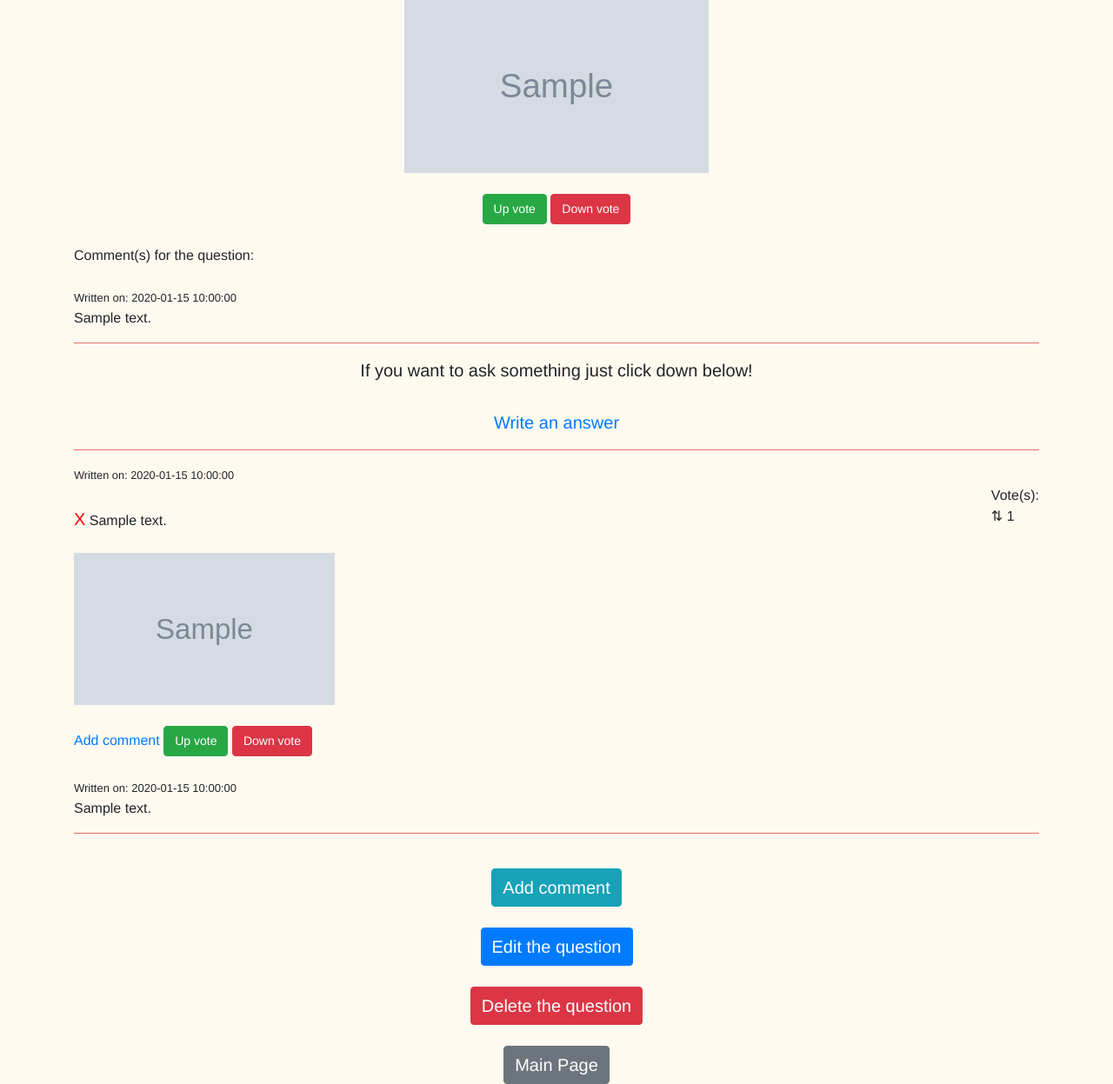
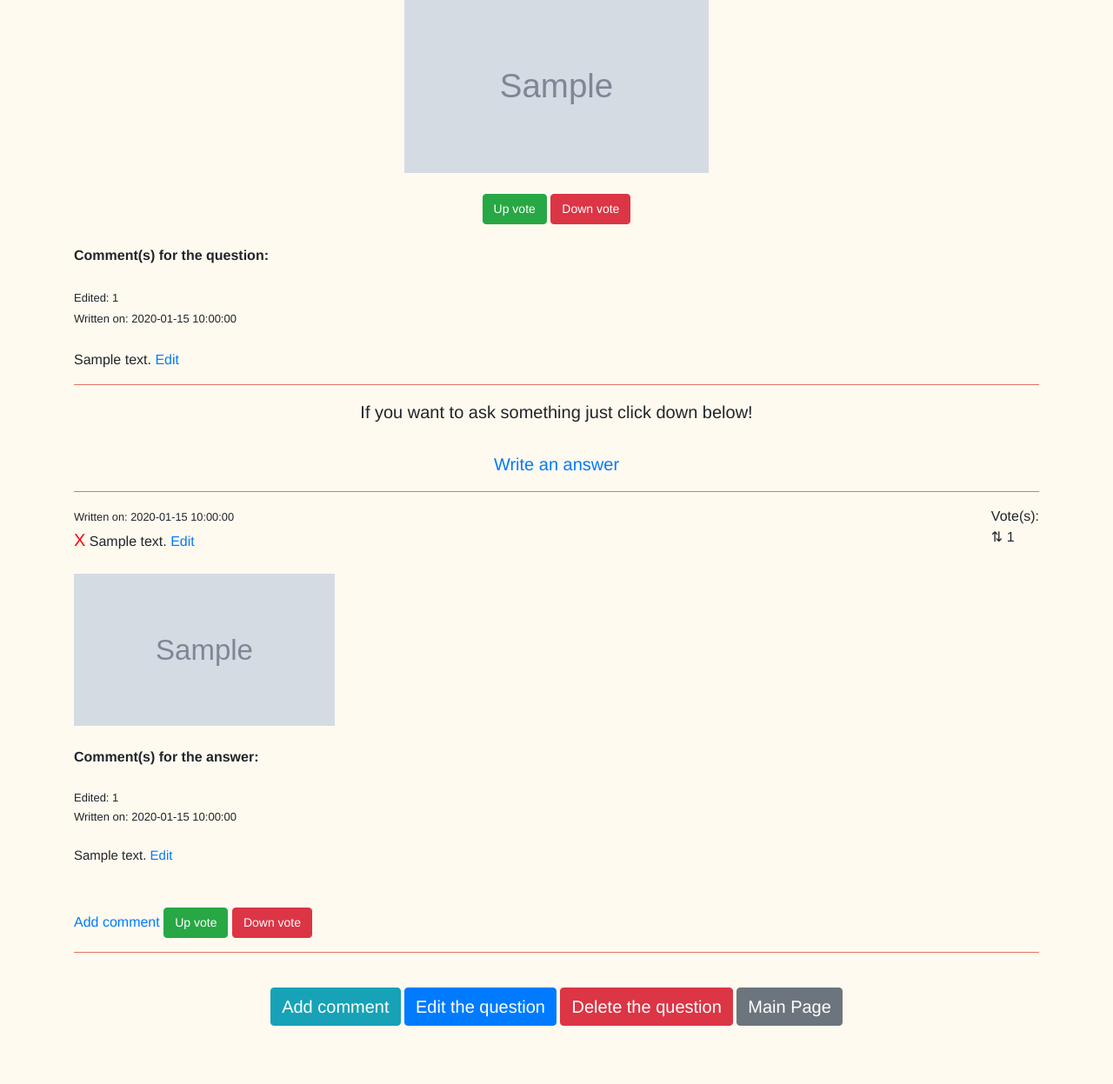
Before and after one commit to CodecoolGlobal/ask-mate-3-python-Ichy91, a Flask app: template templates/display_question.html in a window 1280 px wide. Shown: the part 129-1376 px from the top of the page at 87% size. After the commit the page ends 1309 px from the top, so only its background shows below. Run offline with Flask 2, Linux system fonts and the light colour scheme; the template is opened without the code that fills it: most values are stand-ins (such as "Sample title", 1, 10 or a date in 2020); grey boxes marked "Sample" are stand-in pictures; some libraries are stand-ins or nearby versions.

Commit message:
add comment with edit counter

```diff
--- a/server.py
+++ b/server.py
@@ -68,7 +68,7 @@ def add_new_comment_to_question(question_id):
 
         return redirect(url_for('display_post', question_id=question_id))
 
-    return render_template('add_comment.html', questions=questions, question_id=question_id)
+    return render_template('add_comment_question.html', questions=questions, question_id=question_id)
 
 
 @app.route("/question/<int:question_id>/new-answer", methods=["GET","POST"])
@@ -194,14 +194,67 @@ def add_answer_comment(answer_id):
     answers = data_handler.get_all_user_answer()
     questions = data_handler.get_all_user_answer()
 
+    for index in range(len(answers)):
+        question_id = answers[index]["question_id"]
+
     if request.method == "POST":
 
         time = now_time.strftime("%Y/%m/%d %H:%M:%S")
         message = request.form["new-comment"]
-
         data_handler.add_comment_to_answer(answer_id,message,time)
 
-    return render_template("add_comment.html", answers=answers, questions=questions)
+        return redirect(url_for("display_post", question_id=question_id))
+
+    return render_template("add_comment_answer.html", answers=answers, questions=questions, answer_id=answer_id)
+
+@app.route("/answer/<int:answer_id>/edit", methods=["GET","POST"])
+def edit_answer(answer_id):
+
+    answers = data_handler.get_all_user_answer()
+    questions = data_handler.get_all_user_answer()
+
+    for index in range(len(answers)):
+        question_id = answers[index]["question_id"]
+
+    if request.method == "POST":
+
+        message = request.form["updated-answer"]
+        data_handler.update_answer(message,answer_id)
+
+        return redirect(url_for("display_post", question_id=question_id))
+
+    return render_template("edit_answer.html", answers=answers, questions=questions, answer_id=answer_id, question_id=question_id)
+
+@app.route("/comment/<int:comment_id>/edit", methods=["GET","POST"])
+def edit_comment(comment_id):
+
+    comments = data_handler.list_all_comments()
+    questions = data_handler.get_all_user_story()
+    answers = data_handler.get_all_user_answer()
+
+    for index in range(len(answers)):
+        question_id = answers[index]["question_id"]
+
+    if request.method == "POST":
+
+        time = now_time.strftime("%Y/%m/%d %H:%M:%S")
+        message = request.form["updated-comment"]
+
+
+        for comment in comments:
+            if comment["id"] == comment_id:
+                if comment["edited_count"] == None:
+                    edit_counter = 1
+                else:
+                    edit_counter = int(comment["edited_count"]) + 1
+
+
+        data_handler.update_comment(message,time,edit_counter,comment_id)
+
+        return redirect(url_for("display_post", question_id=question_id))
+
+    return render_template("edit_comment.html", comment_id=comment_id, question_id=question_id, comments=comments,
+                           questions=questions)
 
 if __name__ == '__main__':
     app.run(
--- a/static/css/display_question.css
+++ b/static/css/display_question.css
@@ -54,13 +54,6 @@ p.add-comment-section {
     font-size:20px;
 }
 
-#delete-question {
-    font-size:20px;
-}
-
-#back-to-posts {
-    font-size:20px;
-}
 
 img {
     transition:transform 0.25s ease;
@@ -70,3 +63,7 @@ img:hover {
     -webkit-transform:scale(1.5); /* or some other value */
     transform:scale(1.5);
 }
+
+#answer-comments {
+    font-size:15px;
+}
--- a/templates/add_comment.html
+++ b/templates/add_comment_answer.html
@@ -6,7 +6,7 @@
 
 {% block content %}
 
-            <form action="" method="POST">
+            <form action="/answer/{{ answer_id }}/new-comment" method="POST">
 
                 <div class="form-group">
                     <label for="answer" id="label-comment">Comment for the answer</label><br>
--- a/templates/display_question.html
+++ b/templates/display_question.html
@@ -24,12 +24,13 @@
                 <a href="/question/{{ question.id }}/vote_down" id="question-down-vote" class="btn btn-danger">Down vote</a>
             </center>
             <br>
-            Comment(s) for the question:
+            <strong>Comment(s) for the question:</strong>
             {% for comment in question_comment %}
                 {% if question_id == comment.question_id %}
                 <div id="question-comments">
-                    <small id="question-submission_time"><br>Written on: {{ comment.submission_time }}</small>
-                    <br>{{ comment.message }}
+                    <small id="question-submission_time"><br>Edited: {{ comment.edited_count }}
+                        <br>Written on: {{ comment.submission_time }}</small><br>
+                    <br>{{ comment.message }} <a href="/comment/{{ comment.id }}/edit">Edit</a>
                 </div>
                 {% endif %}
             {% endfor %}
@@ -50,31 +51,38 @@
     <hr>
     {% for answer in answers %}
         {% if question_id == answer.question_id %}
-            <small>Written on: {{ answer.submission_time }}</small><br>
+            <small>Written on: {{ answer.submission_time }}</small>
             <small id="answer-vote-number">Vote(s):<br>⇅ {{ answer.vote_number }}</small><br>
             <a href="/answer/{{ answer.id }}/delete" id="answer-delete">X</a>
                 {{ answer.message.capitalize() }}
+            <a href="/answer/{{ answer.id }}/edit">Edit</a>
             <br>
             {% if answer.image %}
                 <br>
                 <img src="{{ answer.image }}" alt="{{ answer.image }}" id="answer-image">
                 <br>
             {% endif %}
-            <br>
+
+            <br><strong>Comment(s) for the answer:</strong>
+            {% for comment in comments %}
+                {% if answer.id == comment.answer_id %}
+
+                <div id="answer-comments">
+                    <small id="question-submission_time"><br>Edited: {{ comment.edited_count }}
+                        <br>Written on: {{ comment.submission_time }}
+                     </small><br>
+                    <br>{{ comment.message }} <a href="/comment/{{ comment.id }}/edit">Edit</a><br>
+                </div>
+
+                {% endif %}
+            {% endfor %}
+            <br><br>
             <a href="/answer/{{ answer.id }}/new-comment">Add comment</a>
             <a href="/answer/{{ answer.id }}/vote_up" id="answer-vote-up" class="btn btn-success">
                 Up vote</a>
             <a href="/answer/{{ answer.id }}/vote_down" id="answer-vote-down" class="btn btn-danger">
                 Down vote</a>
 
-            {% for comment in comments %}
-                {% if answer.id == comment.answer_id %}
-                <div id="question-comments">
-                    <small id="question-submission_time"><br>Written on: {{ comment.submission_time }}</small>
-                    <br>{{ comment.message }}
-                </div>
-                {% endif %}
-            {% endfor %}
             <hr>
         {% endif %}
     {% endfor %}
@@ -83,12 +91,12 @@
         {% for question in questions %}
             {% if question_id == question.id %}
                 <center>
-                <a href="/question/{{ question.id }}/new-comment" class="btn btn-info" id="edit-question">Add comment</a><br><br>
-                <a href="/question/{{ question.id }}/edit" id="edit-question" class="btn btn-primary">Edit the question</a><br><br>
-                <a href="/question/{{ question_id }}/delete" id="delete-question" class="btn btn-danger">Delete the question</a><br><br>
+                <a href="/question/{{ question.id }}/new-comment" class="btn btn-info" id="edit-question">Add comment</a>
+                <a href="/question/{{ question.id }}/edit" id="edit-question" class="btn btn-primary">Edit the question</a>
+                <a href="/question/{{ question_id }}/delete" id="edit-question" class="btn btn-danger">Delete the question</a>
             {% endif %}
         {% endfor %}
-                <a href="/" id="back-to-posts" class="btn btn-secondary">Main Page</a>
+                <a href="/" id="edit-question" class="btn btn-secondary">Main Page</a>
                 </center>
-
+            <br><br>
 {% endblock %}
```
Also changed, not shown: data_handler.py (+19 -0 lines), templates/add_comment_question.html (added, +25 -0 lines), templates/edit_answer.html (added, +26 -0 lines), templates/edit_comment.html (added, +28 -0 lines).
